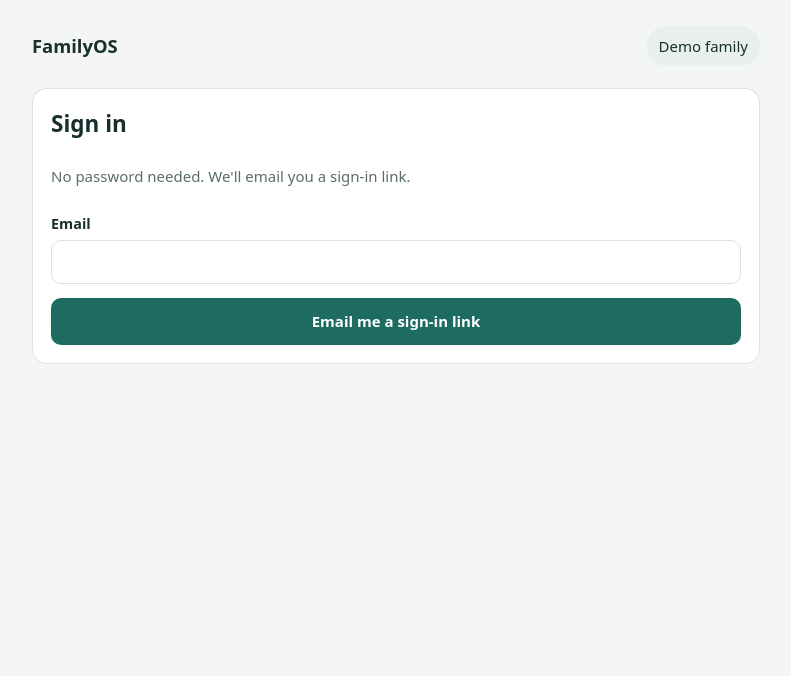
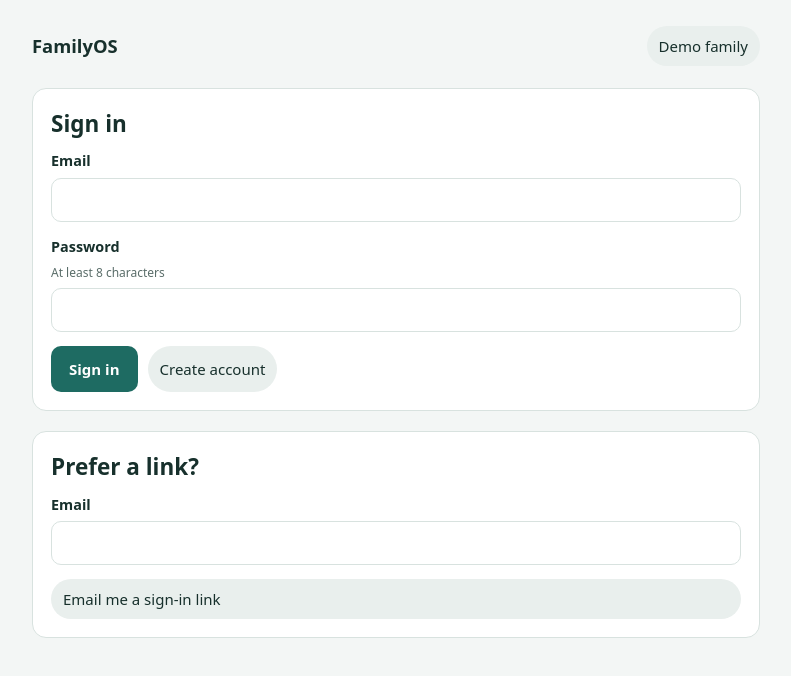
Before and after one commit to Poons-L/FamilyLocker, a Next.js app in the folder app/: page /login in a window 1280 px wide. Shown: the top 676 px of the page, without its empty margins (244-1035 px from the left). Built offline with nearby package versions, Linux system fonts and the light colour scheme.

Commit message:
Add email and password sign-in alongside the email link
Co-Authored-By: Claude Opus 5.5 <noreply@anthropic.com>
Claude-Session: https://claude.ai/code/session_01VTE3EasdqfDxJFnAf2rp9T

```diff
--- a/app/app/actions.ts
+++ b/app/app/actions.ts
@@ -25,6 +25,26 @@ export async function sendLoginLink(form: FormData) {
     redirect('/login?error=' + encodeURIComponent(friendly));
   }
   redirect('/login?sent=1');
+}
+
+export async function passwordAuth(form: FormData) {
+  const email = text(form, 'email');
+  const password = String(form.get('password') ?? '');
+  const mode = text(form, 'mode');
+  const back = (m: string) => redirect('/login?error=' + encodeURIComponent(m));
+  if (!/^\S+@\S+\.\S+$/.test(email)) back('Enter a valid email address.');
+  if (password.length < 8) back('Use a password of at least 8 characters.');
+  const supabase = await serverClient();
+  if (mode === 'signup') {
+    const { data, error } = await supabase.auth.signUp({ email, password });
+    if (error) back(/already registered/i.test(error.message) ? 'You already have an account. Sign in instead.' : error.message);
+    if (!data?.session) redirect('/login?sent=1');
+  } else {
+    const { error } = await supabase.auth.signInWithPassword({ email, password });
+    if (error) back(/invalid login/i.test(error.message) ? "That email and password don't match. New here? Create an account." : error.message);
+  }
+  revalidatePath('/');
+  redirect('/');
 }
 
 export async function signOut() {
--- a/app/app/login/page.tsx
+++ b/app/app/login/page.tsx
@@ -1,5 +1,5 @@
 import { Nav } from '../nav';
-import { sendLoginLink } from '../actions';
+import { passwordAuth, sendLoginLink } from '../actions';
 
 export default async function Login({ searchParams }: { searchParams: Promise<{ sent?: string; error?: string }> }) {
   const { sent, error } = await searchParams;
@@ -8,18 +8,25 @@ export default async function Login({ searchParams }: { searchParams: Promise<{
       <Nav />
       <section className="panel">
         <h1>Sign in</h1>
-        {sent ? (
-          <p className="ok">Check your email. We&apos;ve sent you a link to sign in. It works once and expires in an hour. It comes from noreply@mail.app.supabase.io, so check your spam or promotions folder if you don&apos;t see it.</p>
-        ) : (
-          <>
-            <p className="muted">No password needed. We&apos;ll email you a sign-in link.</p>
-            {error && <p className="err">{error}</p>}
-            <form action={sendLoginLink} className="stack">
-              <label>Email<input name="email" type="email" autoComplete="email" required /></label>
-              <button className="btn" type="submit">Email me a sign-in link</button>
-            </form>
-          </>
+        {sent && (
+          <p className="ok">Check your email for a link. It comes from noreply@mail.app.supabase.io, so look in spam or promotions if you don&apos;t see it.</p>
         )}
+        {error && <p className="err">{error}</p>}
+        <form action={passwordAuth} className="stack">
+          <label>Email<input name="email" type="email" autoComplete="email" required /></label>
+          <label>Password <small>At least 8 characters</small><input name="password" type="password" autoComplete="current-password" minLength={8} required /></label>
+          <div style={{ display: 'flex', gap: 10, flexWrap: 'wrap' }}>
+            <button className="btn" type="submit" name="mode" value="signin">Sign in</button>
+            <button className="linkbtn" type="submit" name="mode" value="signup">Create account</button>
+          </div>
+        </form>
+      </section>
+      <section className="panel">
+        <h2>Prefer a link?</h2>
+        <form action={sendLoginLink} className="stack">
+          <label>Email<input name="email" type="email" autoComplete="email" required /></label>
+          <button className="linkbtn" type="submit">Email me a sign-in link</button>
+        </form>
       </section>
     </main>
   );
```
